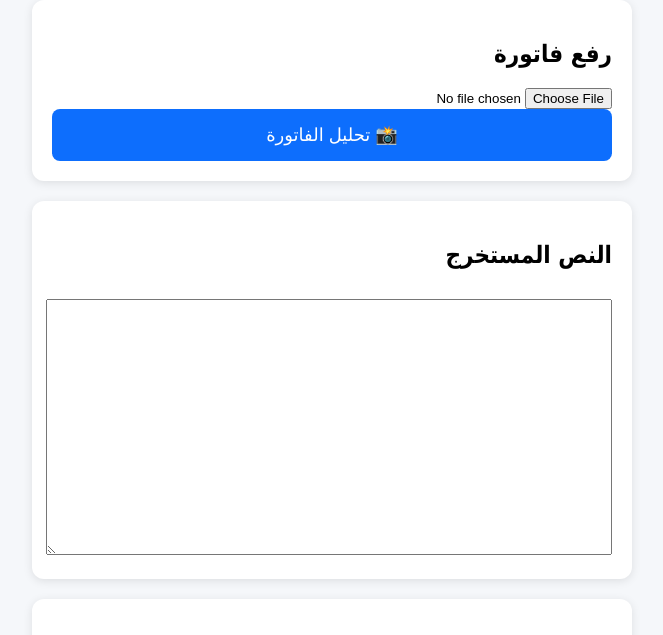
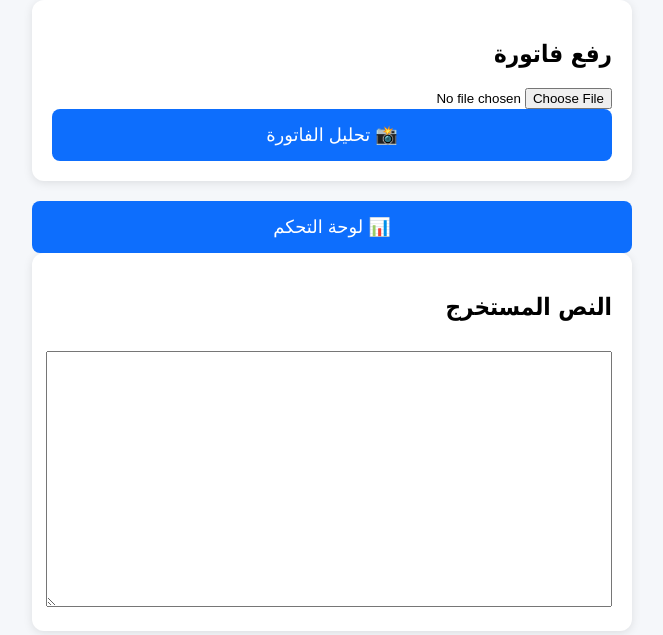
Before and after one commit to omarmjuhmani-sys/House-budget, a plain HTML site: page index.html in a window 1280 px wide. Shown: the part 101-736 px from the top of the page, without its empty margins (308-971 px from the left). Drawn offline with Linux system fonts and the light colour scheme.

Commit message:
Update index.html

```diff
--- a/index.html
+++ b/index.html
@@ -21,7 +21,11 @@
 📸 تحليل الفاتورة
 </button>
 </div>
-
+<a href="dashboard.html">
+<button>
+📊 لوحة التحكم
+</button>
+</a>
 <div class="card">
 <h2>النص المستخرج</h2>
 
```
